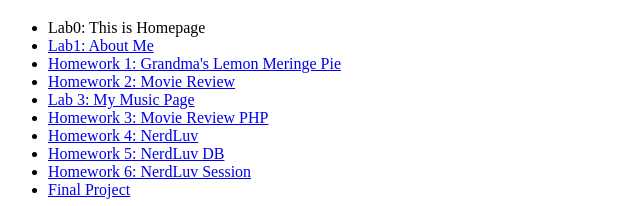
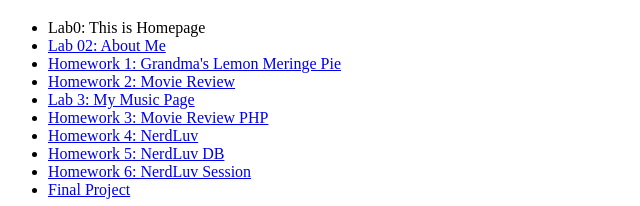
Before and after one commit to gamhpang/WAP_labs, a plain HTML site: page index.html in a window 1280 px wide. Shown: the part 573-779 px from the top of the page, 0-640 px from the left. Drawn offline with Linux system fonts and the light colour scheme.

Commit message:
update index.html;

```diff
--- a/index.html
+++ b/index.html
@@ -10,7 +10,7 @@
     <h1>Gam Hpang</h1>
     <ul>
         <li>Lab0: This is Homepage</li>
-        <li><a href="#">Lab1: About Me</a></li>
+        <li><a href="https://gamhpang.github.io/WAP_Lab02/">Lab 02: About Me</a></li>
         <li><a href="#">Homework 1: Grandma's Lemon Meringe Pie</a></li>
         <li><a href="#">Homework 2: Movie Review</a></li>
         <li><a href="#">Lab 3: My Music Page</a></li>
```
